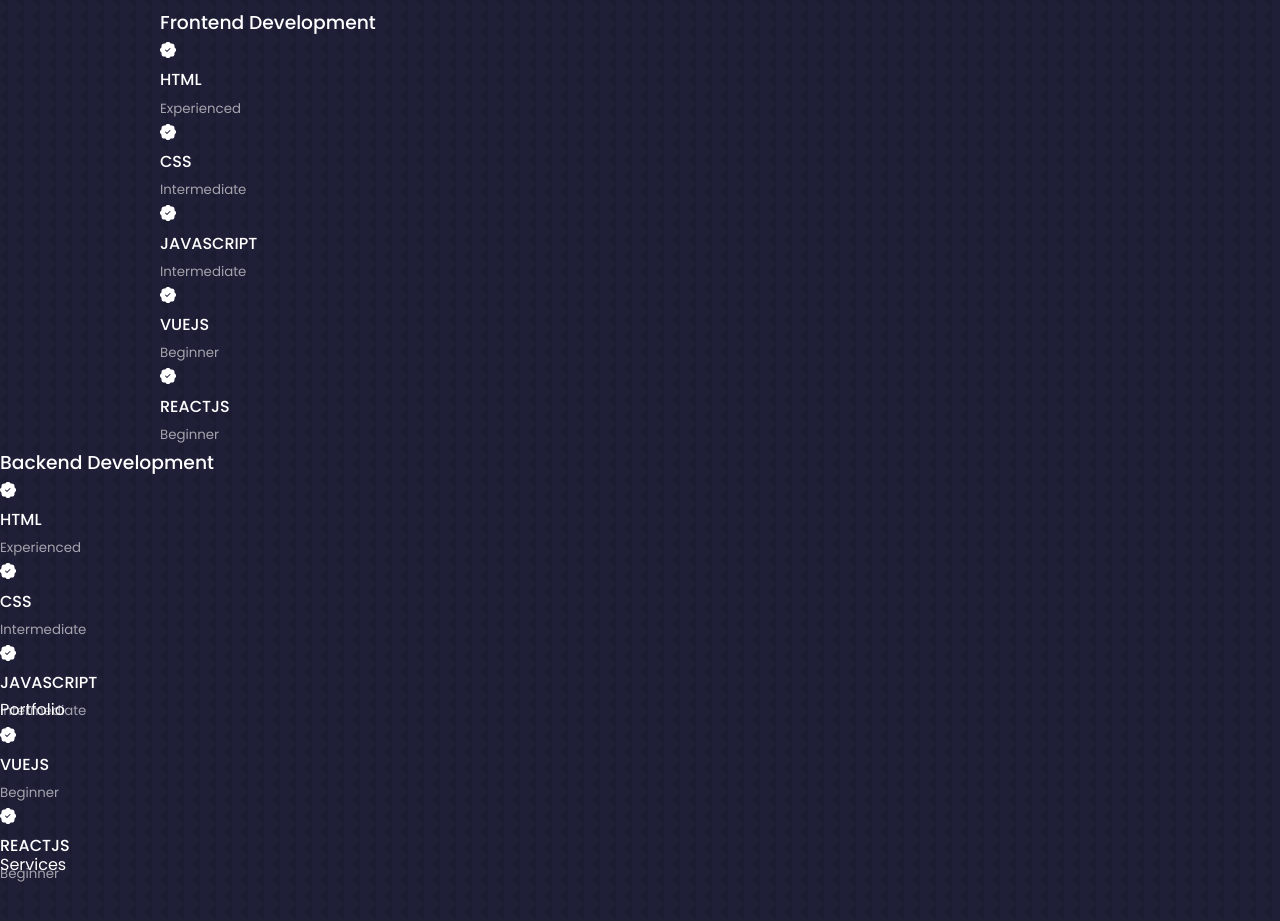
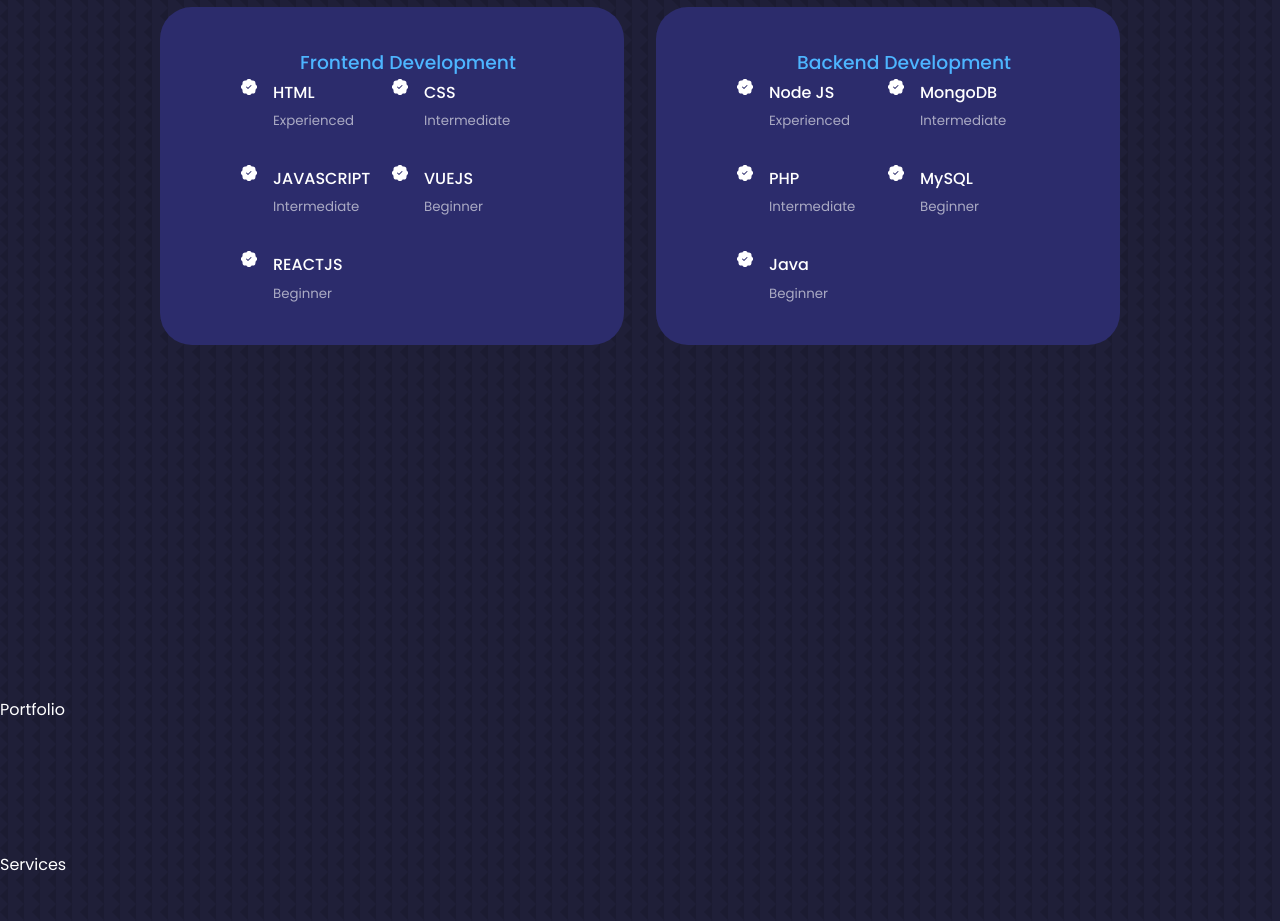
Before and after one commit to KhalilMohamed01/react-portfolio, a React (Create React App) app: page / in a window 1280 px wide. Shown: the part 1960-2881 px from the top of the page. Built offline with nearby package versions, Linux system fonts and the light colour scheme; a web font is replaced by a local one.

Commit message:
working on experience component

```diff
--- a/src/components/experience/Experience.jsx
+++ b/src/components/experience/Experience.jsx
@@ -14,61 +14,83 @@
           <div className="experience__content">
             <article className="experience__details">
               <BsPatchCheckFill/>
+              <div>
               <h4>HTML</h4>
               <small class="text-light">Experienced</small>
+              </div>
             </article>
             <article className="experience__details">
               <BsPatchCheckFill/>
+              <div>
               <h4>CSS</h4>
               <small class="text-light">Intermediate</small>
+              </div>
             </article>
             <article className="experience__details">
               <BsPatchCheckFill/>
+              <div>
               <h4>JAVASCRIPT</h4>
               <small class="text-light">Intermediate</small>
+              </div>
             </article>
             <article className="experience__details">
               <BsPatchCheckFill/>
+              <div>
               <h4>VUEJS</h4>
               <small class="text-light">Beginner</small>
+              </div>
             </article>
             <article className="experience__details">
               <BsPatchCheckFill/>
+              <div>
               <h4>REACTJS</h4>
               <small class="text-light">Beginner</small>
+              </div>
             </article>
           </div>
         </div>
-      </div>
+
       <div className="experience__backend">
       <h3>Backend Development</h3>
           <div className="experience__content">
             <article className="experience__details">
               <BsPatchCheckFill/>
-              <h4>HTML</h4>
+              <div>
+              <h4>Node JS</h4>
               <small class="text-light">Experienced</small>
+              </div>
             </article>
             <article className="experience__details">
               <BsPatchCheckFill/>
-              <h4>CSS</h4>
+              <div>
+              <h4>MongoDB</h4>
               <small class="text-light">Intermediate</small>
+              </div>
             </article>
             <article className="experience__details">
               <BsPatchCheckFill/>
-              <h4>JAVASCRIPT</h4>
+              <div>
+              <h4>PHP</h4>
               <small class="text-light">Intermediate</small>
+              </div>
             </article>
             <article className="experience__details">
               <BsPatchCheckFill/>
-              <h4>VUEJS</h4>
+              <div>
+              <h4>MySQL</h4>
               <small class="text-light">Beginner</small>
+              </div>
             </article>
             <article className="experience__details">
               <BsPatchCheckFill/>
-              <h4>REACTJS</h4>
+              <div>
+              <h4>Java</h4>
               <small class="text-light">Beginner</small>
+              </div>
             </article>
           </div>
+
+</div>
       </div>
             </section>
   )
--- a/src/components/experience/experience.css
+++ b/src/components/experience/experience.css
@@ -0,0 +1,35 @@
+.experience__container{
+    display: grid;
+    grid-template-columns: 1fr 1fr;
+    gap:2rem;
+}
+
+.experience__container > div {
+    background: var(--color-bg-variant);
+    padding:2.4rem 5rem;
+    border-radius:2rem;
+    border:1px solid transparent;
+}
+
+.experience__container > div:hover {
+    background: transparent;
+    border-color:var(--color-primary-variant);
+    cursor:default
+}
+
+.experience__container > div h3 {
+    text-align: center;
+    margin-left: 2rem;
+    color: var(--color-primary);
+}
+
+.experience__content {
+    display: grid;
+    grid-template-columns: 1fr 1fr;
+    row-gap: 2rem;
+}
+
+.experience__details{
+    display: flex;
+    gap:1rem;
+}
```
